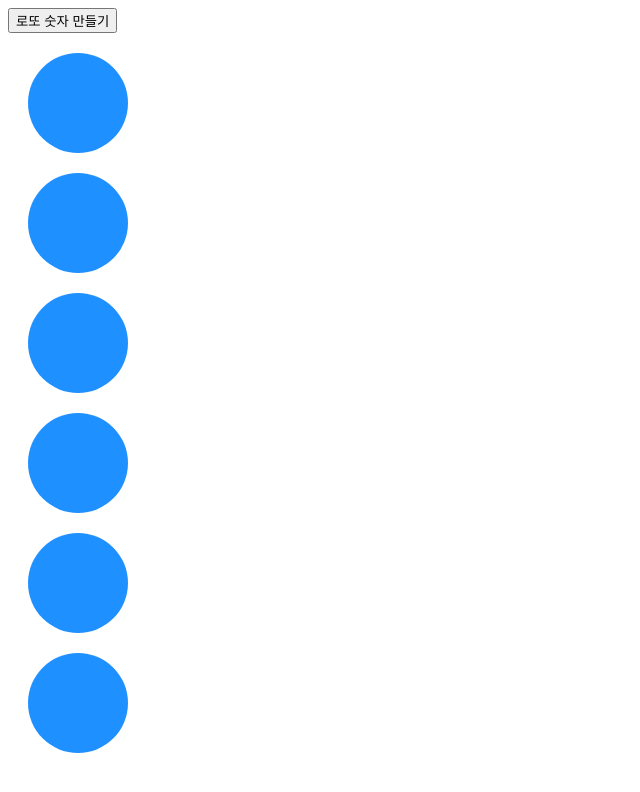
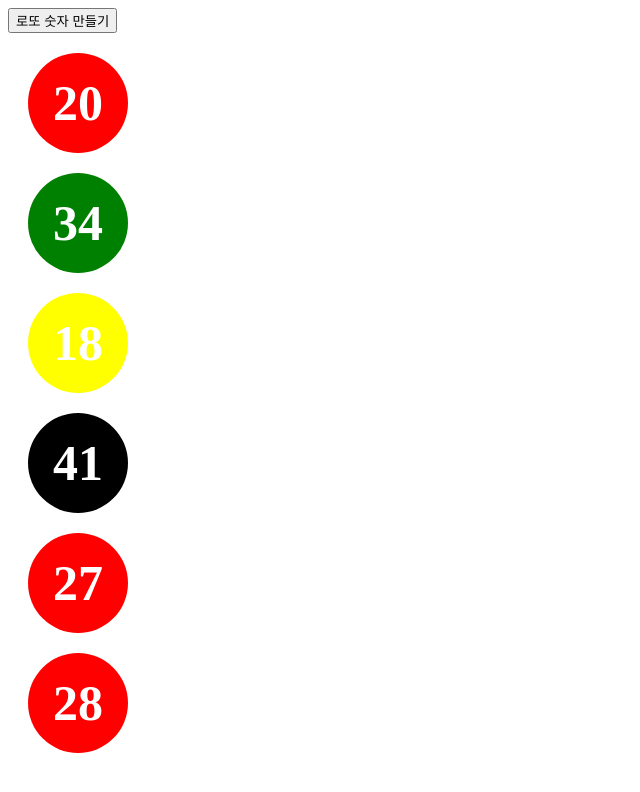
Before and after one commit to sebaek/web20191112, a plain HTML site: page lotto-balls2.html in a window 1280 px wide. Shown: the whole page, without its empty margins (0-640 px from the left). Drawn offline with Linux system fonts and the light colour scheme.

Commit message:
lotto ball

```diff
--- a/lotto-balls2.html
+++ b/lotto-balls2.html
@@ -50,8 +50,23 @@ function getRandomNumber() {
     var ran = Math.floor(Math.random()*45)+1;
     return ran;
 }
-function showNumber(elemId) {
-    document.getElementById(elemId).innerHTML = getRandomNumber();
+function showNumber(index, num) {
+    var ballid = "ball" + index;
+    var demoid = "demo" + index;
+
+    if (1 <= num && num <= 9) {
+        document.getElementById(ballid).style.backgroundColor = "blue";
+    } else if (10 <= num && num <= 19) {
+        document.getElementById(ballid).style.backgroundColor = "yellow";
+    } else if (20 <= num && num <= 29) {
+        document.getElementById(ballid).style.backgroundColor = "red";
+    } else if (30 <= num && num <= 39) {
+        document.getElementById(ballid).style.backgroundColor = "green";
+    } else {
+        document.getElementById(ballid).style.backgroundColor = "black";
+    }
+
+    document.getElementById(demoid).innerHTML = num;
 }
 
 function showNumbers() {
@@ -65,7 +80,10 @@ function showNumbers() {
             count++;
         }
     }
-    console.log(numbers);
+
+    for (var i = 0; i < numbers.length; i++) {
+        showNumber(i, numbers[i]);
+    }
 }
 
 function check(array, num) {
```
